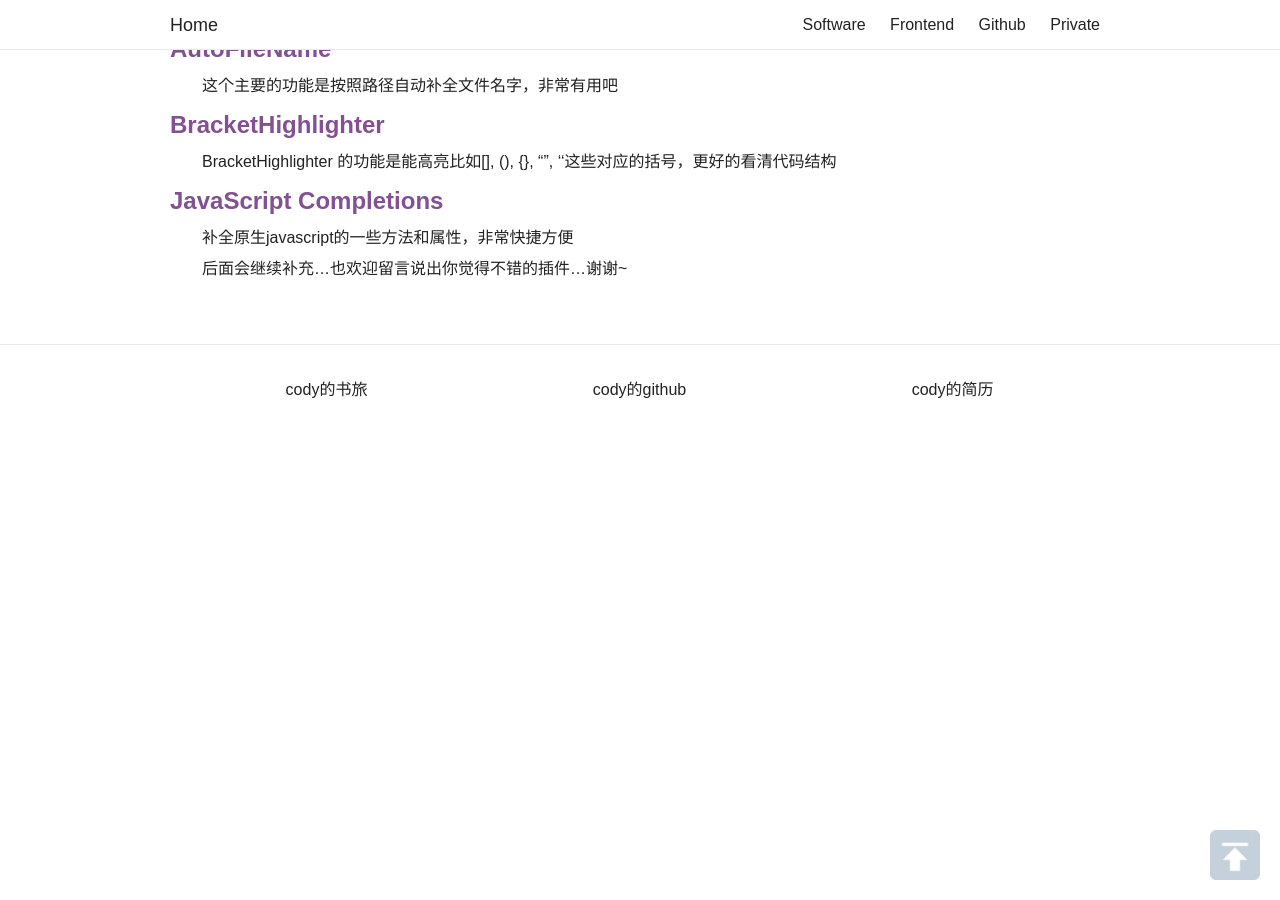
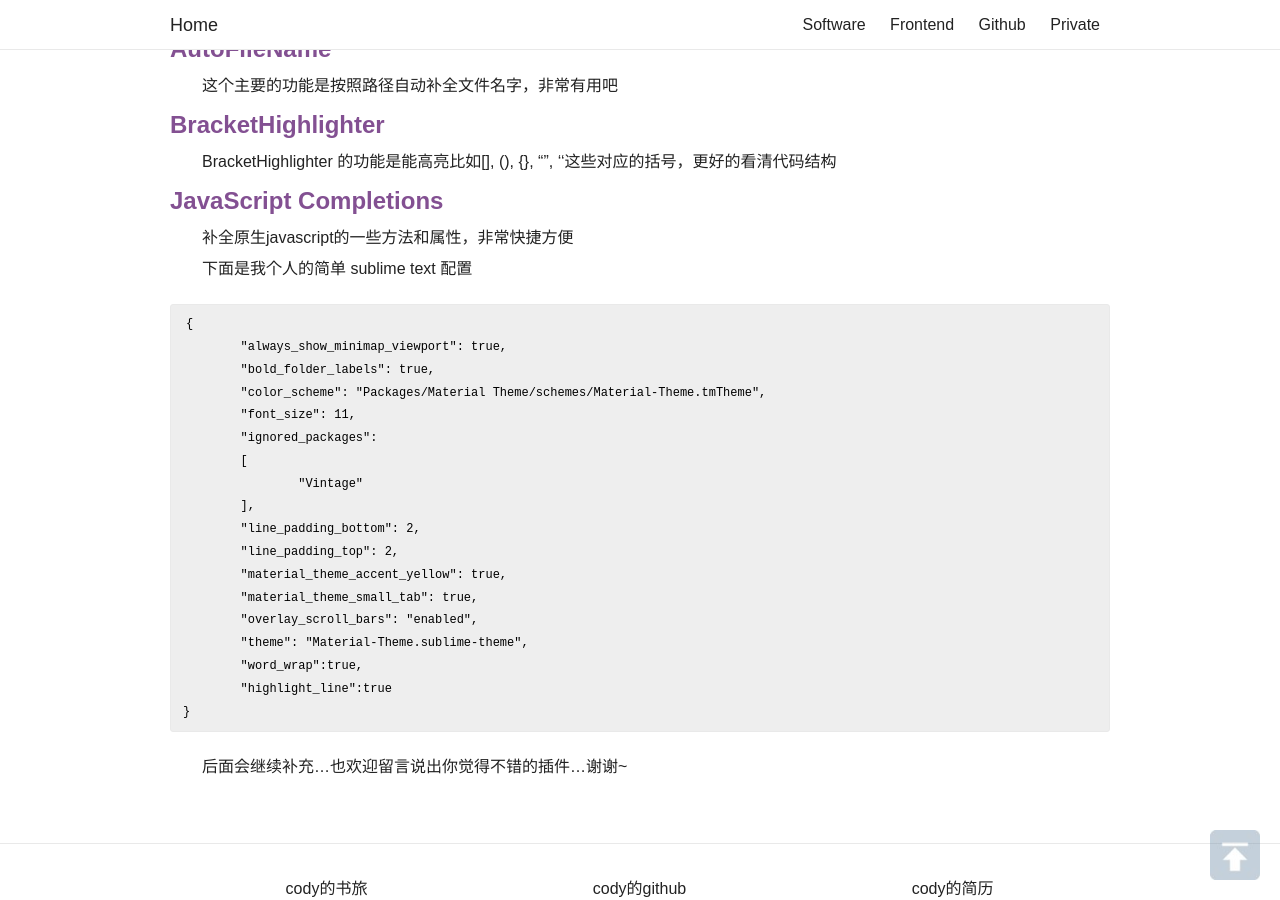
Before and after one commit to cody1991/cody1991.github.io, a Jekyll site: the page built from _posts/2015-09-22-sublime-text-guide.markdown, in a window 1280 px wide and 900 px high, scrolled down 2092 px. Built offline with Jekyll 4.4.1, drawn with Linux system fonts in a browser that asks for light colours; nearby versions of some CDN libraries; comment, search, counter and statistics services are not loaded.

Commit message:
modify st3 guide blog

```diff
--- a/_posts/2015-09-22-sublime-text-guide.markdown
+++ b/_posts/2015-09-22-sublime-text-guide.markdown
@@ -68,4 +68,25 @@ BracketHighlighter 的功能是能高亮比如[], (), {}, "", ''这些对应的
 
 补全原生javascript的一些方法和属性，非常快捷方便
 
+下面是我个人的简单 sublime text 配置
+
+	{
+		"always_show_minimap_viewport": true,
+		"bold_folder_labels": true,
+		"color_scheme": "Packages/Material Theme/schemes/Material-Theme.tmTheme",
+		"font_size": 11,
+		"ignored_packages":
+		[
+			"Vintage"
+		],
+		"line_padding_bottom": 2,
+		"line_padding_top": 2,
+		"material_theme_accent_yellow": true,
+		"material_theme_small_tab": true,
+		"overlay_scroll_bars": "enabled",
+		"theme": "Material-Theme.sublime-theme",
+		"word_wrap":true,
+		"highlight_line":true
+	}
+
 后面会继续补充...也欢迎留言说出你觉得不错的插件...谢谢~
```
